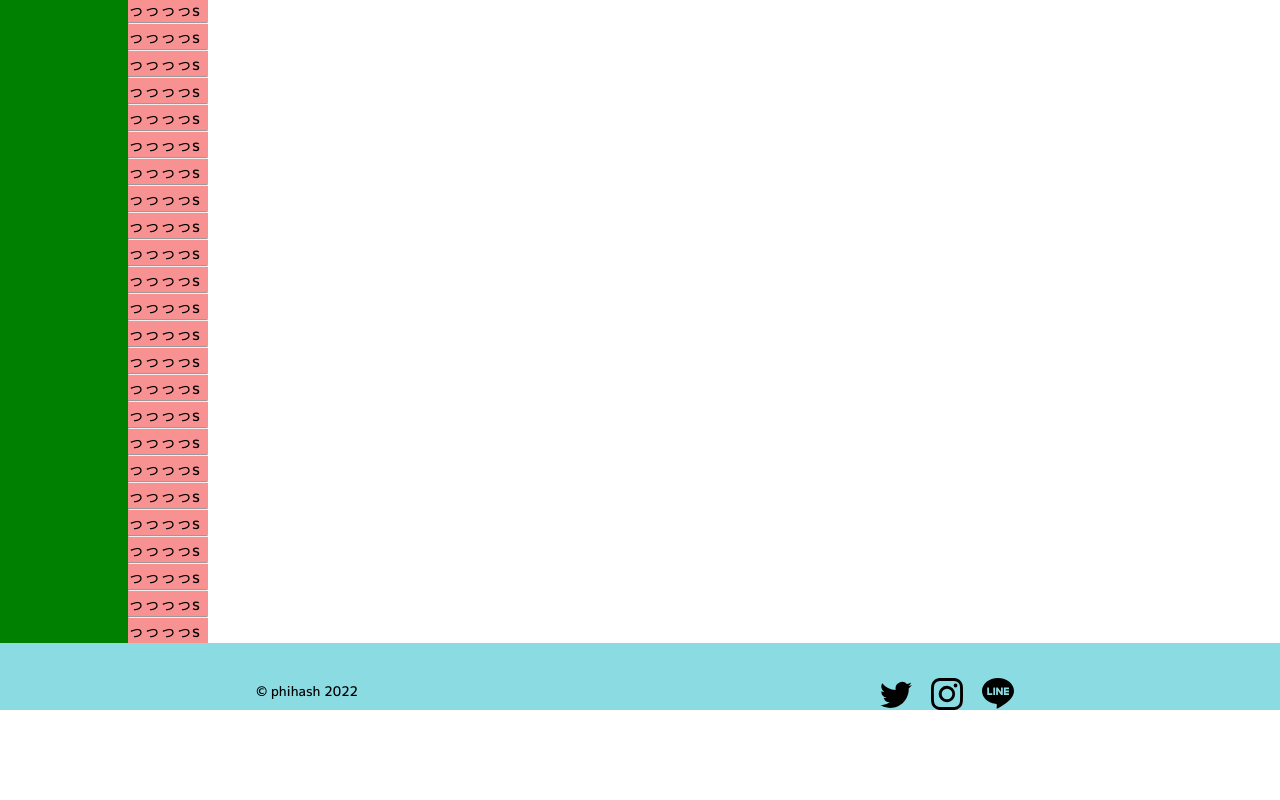
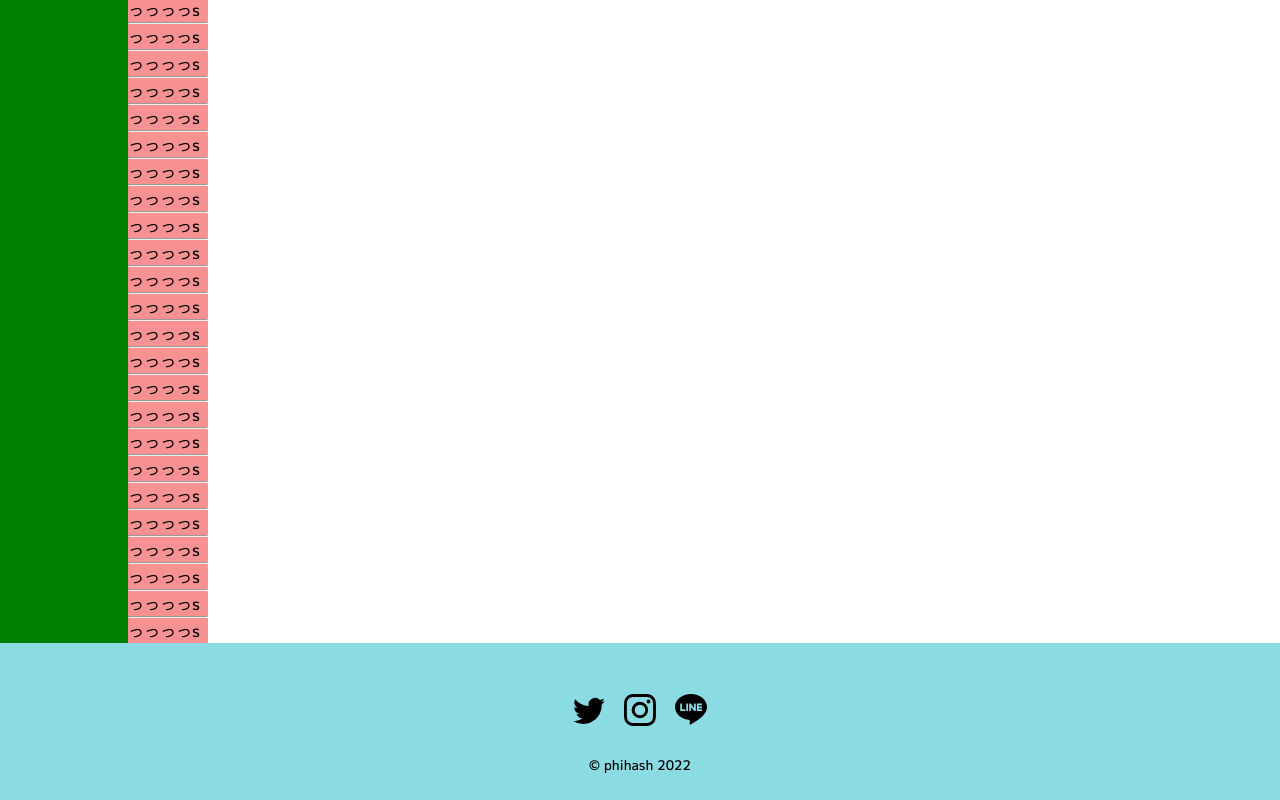
Before and after one commit to phihash/Test, a plain HTML site: page about.html in a window 1280 px wide. Shown: the part 361-1161 px from the top of the page. Before the commit the page ends 1071 px from the top, so only its background shows below. Drawn offline with nearby package versions, Linux system fonts and the light colour scheme.

Commit message:
フッター完成

```diff
--- a/about.html
+++ b/about.html
@@ -119,11 +119,8 @@
     </div>
   </main>
   <!-- 部員募集欄 -->
-  <footer class="footer d-flex">
-    <div>
-      <small class="copyright"> &copy; phihash 2022</small>
-     </div>
-    <div class="sns-link d-flex" id="sns-link">
+  <footer class="footer">
+    <div class="sns-link-wrapper d-sns-flex" id="sns-link">
       <div class="sns-link-item">
         <svg xmlns="http://www.w3.org/2000/svg" width="32" height="32" fill="currentColor" class="bi bi-twitter" viewBox="0 0 16 16">
           <path d="M5.026 15c6.038 0 9.341-5.003 9.341-9.334 0-.14 0-.282-.006-.422A6.685 6.685 0 0 0 16 3.542a6.658 6.658 0 0 1-1.889.518 3.301 3.301 0 0 0 1.447-1.817 6.533 6.533 0 0 1-2.087.793A3.286 3.286 0 0 0 7.875 6.03a9.325 9.325 0 0 1-6.767-3.429 3.289 3.289 0 0 0 1.018 4.382A3.323 3.323 0 0 1 .64 6.575v.045a3.288 3.288 0 0 0 2.632 3.218 3.203 3.203 0 0 1-.865.115 3.23 3.23 0 0 1-.614-.057 3.283 3.283 0 0 0 3.067 2.277A6.588 6.588 0 0 1 .78 13.58a6.32 6.32 0 0 1-.78-.045A9.344 9.344 0 0 0 5.026 15z"/>
@@ -140,6 +137,10 @@
         </svg>
       </div>
     </div>
+
+    <div class="copyright-wrapper">
+      <small class="copyright"> &copy; phihash 2022</small>
+     </div>
   </footer>
 
 </div>
--- a/src/style.css
+++ b/src/style.css
@@ -36,7 +36,6 @@ main{
   color:whitesmoke;
   text-align: center;
   padding-top: 1.2rem;
-
 }
 
 .header{
@@ -87,8 +86,11 @@ main{
 /*  */
 .recruitment-area{
   background-color: #8BDBE3;
+  min-height: 70vh;
 }
 
+
+/* main content */
 .content{
   background-color: green;
 }
@@ -99,16 +101,24 @@ main{
 }
 
 
-/* SNSリンクは常にフレックスにしておきたいので */
-.footer > .d-flex{
-  display: flex;
-}
 
-.footer{
-  justify-content: space-around;
+@media screen and (min-width: 980px) {
+  /* 980px以上用（PC用）の記述 */
+  .sns-link-wrapper{
+    justify-content: flex-end;
+  }
 }
 
 
+.d-sns-flex{
+  display:flex;
+}
+
+
+.sns-link-wrapper{
+  padding-top: 1rem;
+  justify-content: center;
+}
 
 .sns-link-item{
   cursor: pointer;
@@ -125,8 +135,14 @@ main{
   .footer{
     padding-top: 2.2rem;
   }
+
 }
 
 .footer{
   background-color:#8BDBE3;
 }
+
+.copyright-wrapper{
+  padding: 1.6rem;
+  text-align: center;
+}
```
Also changed, not shown: index.html (+6 -5 lines).
